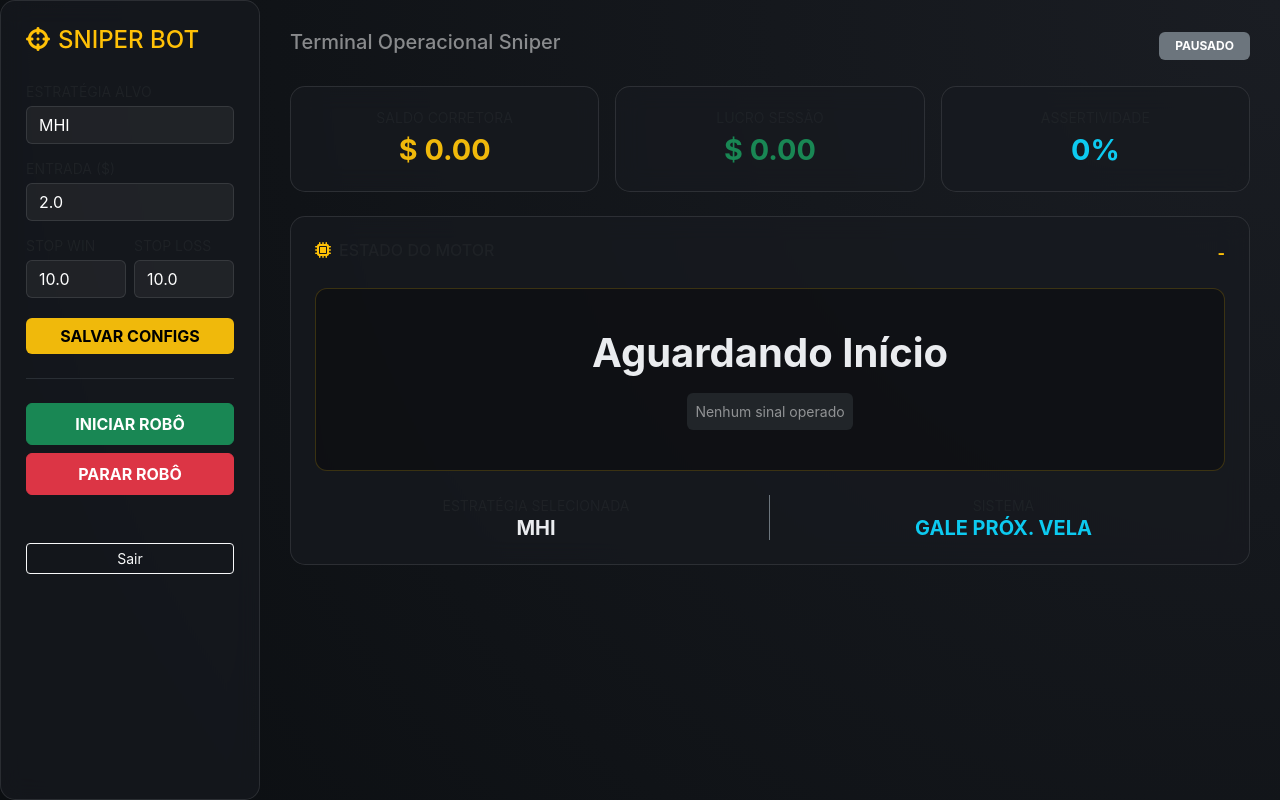
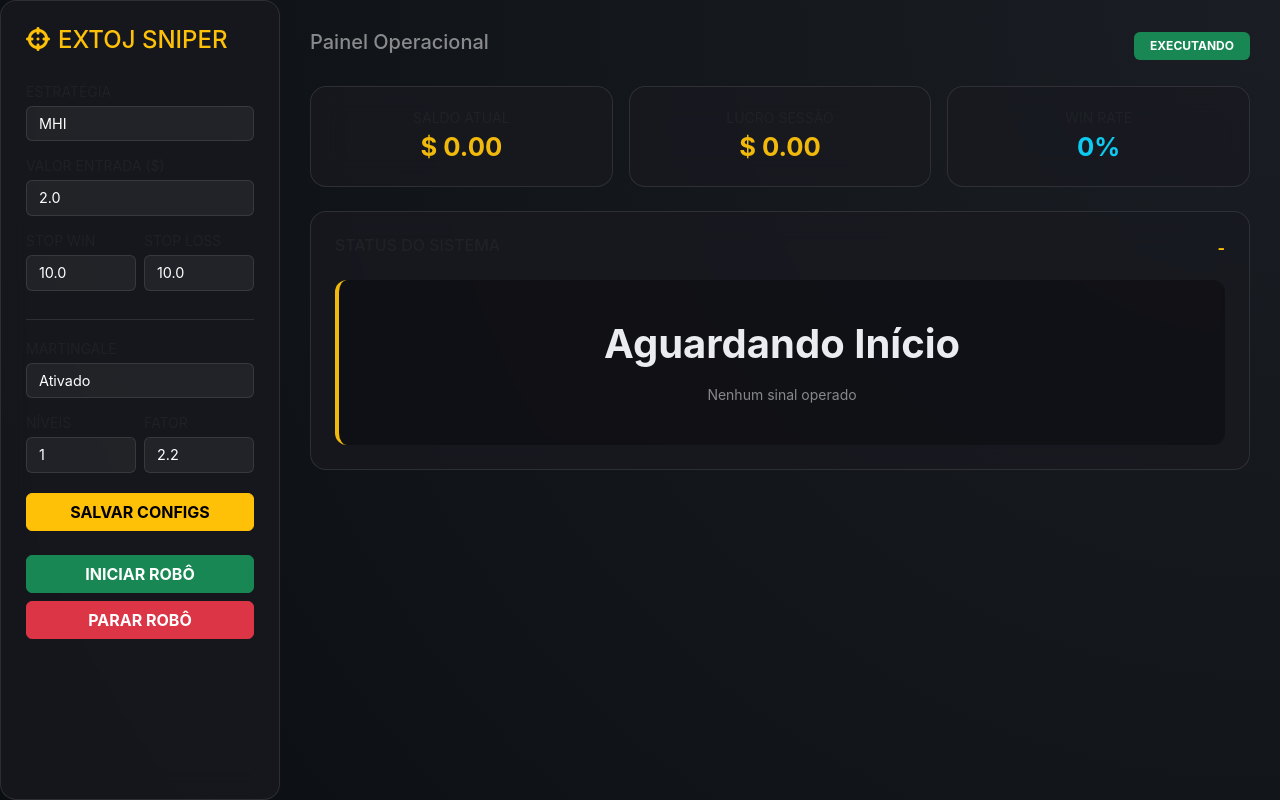
Before and after one commit to jovanegarcia94-del/robo-2.0---C-pia, a Flask app: page /dashboard in a window 1280 px wide. Run offline with Flask 3, Linux system fonts and the light colour scheme; the visitor is signed in with stand-in values (Sample User, id 1).

Commit message:
Update dashboard.html

```diff
--- a/templates/dashboard.html
+++ b/templates/dashboard.html
@@ -2,147 +2,149 @@
 <html lang="pt-br">
 <head>
     <meta charset="UTF-8">
-    <title>Sniper Bot Pro | Glass Edition</title>
+    <title>Extoj Sniper | Pro Dashboard</title>
     <link href="https://cdn.jsdelivr.net/npm/bootstrap@5.3.0/dist/css/bootstrap.min.css" rel="stylesheet">
     <link rel="stylesheet" href="https://cdnjs.cloudflare.com/ajax/libs/font-awesome/6.4.0/css/all.min.css">
     <style>
         :root {
             --bg-dark: #0b0e11;
-            --glass-bg: rgba(24, 26, 32, 0.7); /* Fundo semi-transparente */
+            --glass-bg: rgba(24, 26, 32, 0.75);
             --accent: #f0b90b;
         }
 
         body {
-            background: radial-gradient(circle at top right, #1a1d23, #0b0e11); /* Gradiente para destacar o blur */
+            background: radial-gradient(circle at top right, #1a1d23, #0b0e11);
             color: #eaecef;
             font-family: 'Inter', sans-serif;
-            overflow-x: hidden;
             min-height: 100vh;
         }
 
-        /* Efeito Vidro Embaçado (Glassmorphism) */
-        .glass-effect {
+        .glass {
             background: var(--glass-bg);
-            backdrop-filter: blur(12px); /* O segredo do desfoque */
-            -webkit-backdrop-filter: blur(12px);
+            backdrop-filter: blur(15px);
+            -webkit-backdrop-filter: blur(15px);
             border: 1px solid rgba(255, 255, 255, 0.1);
-            border-radius: 15px;
+            border-radius: 16px;
         }
 
         .sidebar {
-            width: 260px;
+            width: 280px;
             height: 100vh;
             position: fixed;
             padding: 25px;
             z-index: 100;
+            overflow-y: auto;
         }
 
-        .main-content { margin-left: 260px; padding: 30px; }
-
-        .stat-card { padding: 20px; text-align: center; }
-        .stat-value { font-size: 1.8rem; font-weight: bold; color: var(--accent); }
-
-        .monitor-area {
-            background: rgba(0, 0, 0, 0.3);
-            border-radius: 12px;
-            padding: 40px;
-            margin: 20px 0;
-            border: 1px solid rgba(240, 185, 11, 0.2);
-        }
+        .main-content { margin-left: 280px; padding: 30px; }
 
         .form-control-custom {
             background: rgba(255, 255, 255, 0.05) !important;
             border: 1px solid rgba(255, 255, 255, 0.1) !important;
             color: white !important;
             margin-bottom: 12px;
+            font-size: 0.9rem;
         }
 
-        .btn-warning { background: var(--accent); border: none; font-weight: bold; color: black; transition: 0.3s; }
-        .btn-warning:hover { transform: translateY(-2px); box-shadow: 0 5px 15px rgba(240, 185, 11, 0.3); }
+        .stat-card { padding: 20px; text-align: center; }
+        .stat-value { font-size: 1.6rem; font-weight: bold; color: var(--accent); }
+
+        .monitor-area {
+            background: rgba(0, 0, 0, 0.3);
+            border-radius: 12px;
+            padding: 40px;
+            border-left: 4px solid var(--accent);
+        }
     </style>
 </head>
 <body>
 
-<div class="sidebar glass-effect">
-    <h4 class="text-warning mb-4"><i class="fas fa-crosshairs me-2"></i>SNIPER BOT</h4>
+<div class="sidebar glass">
+    <h4 class="text-warning mb-4"><i class="fas fa-crosshairs me-2"></i>EXTOJ SNIPER</h4>
 
-    <label class="small text-muted mb-1">ESTRATÉGIA ALVO</label>
+    <label class="small text-muted mb-1">ESTRATÉGIA</label>
     <select id="estrategia_selecionada" class="form-select form-control-custom">
-        <option value="MHI" {% if config.estrategia_selecionada == 'MHI' %}selected{% endif %}>MHI</option>
-        <option value="Torres Gêmeas" {% if config.estrategia_selecionada == 'Torres Gêmeas' %}selected{% endif %}>Torres Gêmeas</option>
-        <option value="MHI M5" {% if config.estrategia_selecionada == 'MHI M5' %}selected{% endif %}>MHI M5</option>
+        <option value="MHI">MHI</option>
+        <option value="Torres Gêmeas">Torres Gêmeas</option>
+        <option value="MHI M5">MHI M5</option>
     </select>
 
-    <label class="small text-muted mb-1">ENTRADA ($)</label>
-    <input type="number" id="valor_entrada" class="form-control form-control-custom" value="{{config.valor_entrada}}">
+    <label class="small text-muted mb-1">VALOR ENTRADA ($)</label>
+    <input type="number" id="valor_entrada" class="form-control form-control-custom" value="2.0">
 
     <div class="row g-2">
         <div class="col-6">
             <label class="small text-muted mb-1">STOP WIN</label>
-            <input type="number" id="stop_win" class="form-control form-control-custom" value="{{config.stop_win}}">
+            <input type="number" id="stop_win" class="form-control form-control-custom" value="10.0">
         </div>
         <div class="col-6">
             <label class="small text-muted mb-1">STOP LOSS</label>
-            <input type="number" id="stop_loss" class="form-control form-control-custom" value="{{config.stop_loss}}">
+            <input type="number" id="stop_loss" class="form-control form-control-custom" value="10.0">
         </div>
     </div>
 
-    <button onclick="salvar()" class="btn btn-warning w-100 mt-2">SALVAR CONFIGS</button>
-    <hr class="my-4 text-secondary">
-    <div class="d-grid gap-2">
-        <button onclick="fetch('/start')" class="btn btn-success fw-bold py-2">INICIAR ROBÔ</button>
-        <button onclick="fetch('/stop')" class="btn btn-danger fw-bold py-2">PARAR ROBÔ</button>
+    <hr class="border-secondary opacity-25">
+
+    <label class="small text-muted mb-1">MARTINGALE</label>
+    <select id="usar_martingale" class="form-select form-control-custom">
+        <option value="S">Ativado</option>
+        <option value="N">Desativado</option>
+    </select>
+
+    <div class="row g-2">
+        <div class="col-6">
+            <label class="small text-muted mb-1">NÍVEIS</label>
+            <input type="number" id="niveis_martingale" class="form-control form-control-custom" value="1">
+        </div>
+        <div class="col-6">
+            <label class="small text-muted mb-1">FATOR</label>
+            <input type="number" step="0.1" id="fator_martingale" class="form-control form-control-custom" value="2.2">
+        </div>
     </div>
-    <a href="/logout" class="btn btn-outline-light btn-sm w-100 mt-5">Sair</a>
+
+    <button onclick="salvar()" class="btn btn-warning w-100 mt-2 fw-bold">SALVAR CONFIGS</button>
+
+    <div class="d-grid gap-2 mt-4">
+        <button onclick="fetch('/start')" class="btn btn-success fw-bold">INICIAR ROBÔ</button>
+        <button onclick="fetch('/stop')" class="btn btn-danger fw-bold">PARAR ROBÔ</button>
+    </div>
 </div>
 
 <div class="main-content">
     <div class="d-flex justify-content-between align-items-center mb-4">
-        <h5 class="text-white-50">Terminal Operacional Sniper</h5>
-        <div id="badge-rodando" class="badge bg-secondary p-2 px-3">SISTEMA OFFLINE</div>
+        <h5 class="text-white-50">Painel Operacional</h5>
+        <div id="badge-rodando" class="badge bg-secondary p-2 px-3">OFFLINE</div>
     </div>
 
     <div class="row g-3 mb-4">
         <div class="col-md-4">
-            <div class="glass-effect stat-card">
-                <div class="small text-muted">SALDO CORRETORA</div>
-                <div class="stat-value" id="txt-saldo">$ {{saldo}}</div>
+            <div class="glass stat-card">
+                <div class="small text-muted">SALDO ATUAL</div>
+                <div class="stat-value" id="txt-saldo">$ 0.00</div>
             </div>
         </div>
         <div class="col-md-4">
-            <div class="glass-effect stat-card">
+            <div class="glass stat-card">
                 <div class="small text-muted">LUCRO SESSÃO</div>
-                <div class="stat-value" id="txt-lucro">$ {{lucro}}</div>
+                <div class="stat-value" id="txt-lucro">$ 0.00</div>
             </div>
         </div>
         <div class="col-md-4">
-            <div class="glass-effect stat-card">
-                <div class="small text-muted">ASSERTIVIDADE</div>
+            <div class="glass stat-card">
+                <div class="small text-muted">WIN RATE</div>
                 <div class="stat-value text-info" id="txt-winrate">0%</div>
             </div>
         </div>
     </div>
 
-    <div class="glass-effect p-4">
+    <div class="glass p-4">
         <div class="d-flex justify-content-between mb-3">
-            <h6 class="text-muted"><i class="fas fa-microchip me-2 text-warning"></i>ESTADO DO MOTOR</h6>
+            <h6 class="text-muted">STATUS DO SISTEMA</h6>
             <span id="txt-ativo" class="fw-bold text-warning">---</span>
         </div>
-
-        <div class="monitor-area d-flex flex-column justify-content-center align-items-center text-center">
-            <div id="bot-status" class="display-6 fw-bold mb-3">Aguardando Início...</div>
-            <div id="txt-ultima" class="text-white-50 small bg-dark p-2 rounded">Aguardando sinal conforme lógica Sniper</div>
-        </div>
-
-        <div class="row mt-4 text-center">
-            <div class="col-6 border-end border-secondary">
-                <div class="small text-muted">ESTRATÉGIA SELECIONADA</div>
-                <div class="fw-bold h5 mb-0" id="txt-estrategia">-</div>
-            </div>
-            <div class="col-6">
-                <div class="small text-muted">SISTEMA</div>
-                <div class="fw-bold h5 mb-0 text-info">GALE PRÓX. VELA</div>
-            </div>
+        <div class="monitor-area text-center">
+            <div id="bot-status" class="display-6 fw-bold mb-3">Aguardando...</div>
+            <div id="txt-ultima" class="text-white-50 small">Nenhuma operação realizada nesta sessão.</div>
         </div>
     </div>
 </div>
@@ -153,27 +155,26 @@
             valor_entrada: document.getElementById('valor_entrada').value,
             stop_win: document.getElementById('stop_win').value,
             stop_loss: document.getElementById('stop_loss').value,
-            usar_martingale: "S",
+            usar_martingale: document.getElementById('usar_martingale').value,
+            niveis_martingale: document.getElementById('niveis_martingale').value,
+            fator_martingale: document.getElementById('fator_martingale').value,
             estrategia_selecionada: document.getElementById('estrategia_selecionada').value
         };
         fetch('/salvar_config', {
             method: 'POST',
             headers: {'Content-Type': 'application/json'},
             body: JSON.stringify(d)
-        }).then(() => alert("✅ Configurações e Estratégia Atualizadas!"));
+        }).then(() => alert("✅ Configurações de Martingale e Estratégia Salvas!"));
     }
 
     setInterval(() => {
         fetch('/status').then(r => r.json()).then(d => {
             document.getElementById('txt-saldo').innerText = "$ " + d.saldo.toFixed(2);
             document.getElementById('txt-lucro').innerText = "$ " + d.lucro.toFixed(2);
-            document.getElementById('txt-lucro').className = d.lucro >= 0 ? "stat-value text-success" : "stat-value text-danger";
             document.getElementById('bot-status').innerText = d.status;
             document.getElementById('txt-ultima').innerText = d.ultima;
             document.getElementById('txt-winrate').innerText = d.winrate;
             document.getElementById('txt-ativo').innerText = d.ativo;
-            document.getElementById('txt-estrategia').innerText = d.estrategia;
-
             const badge = document.getElementById('badge-rodando');
             badge.innerText = d.rodando ? "EXECUTANDO" : "PAUSADO";
             badge.className = d.rodando ? "badge bg-success p-2 px-3" : "badge bg-secondary p-2 px-3";
```
